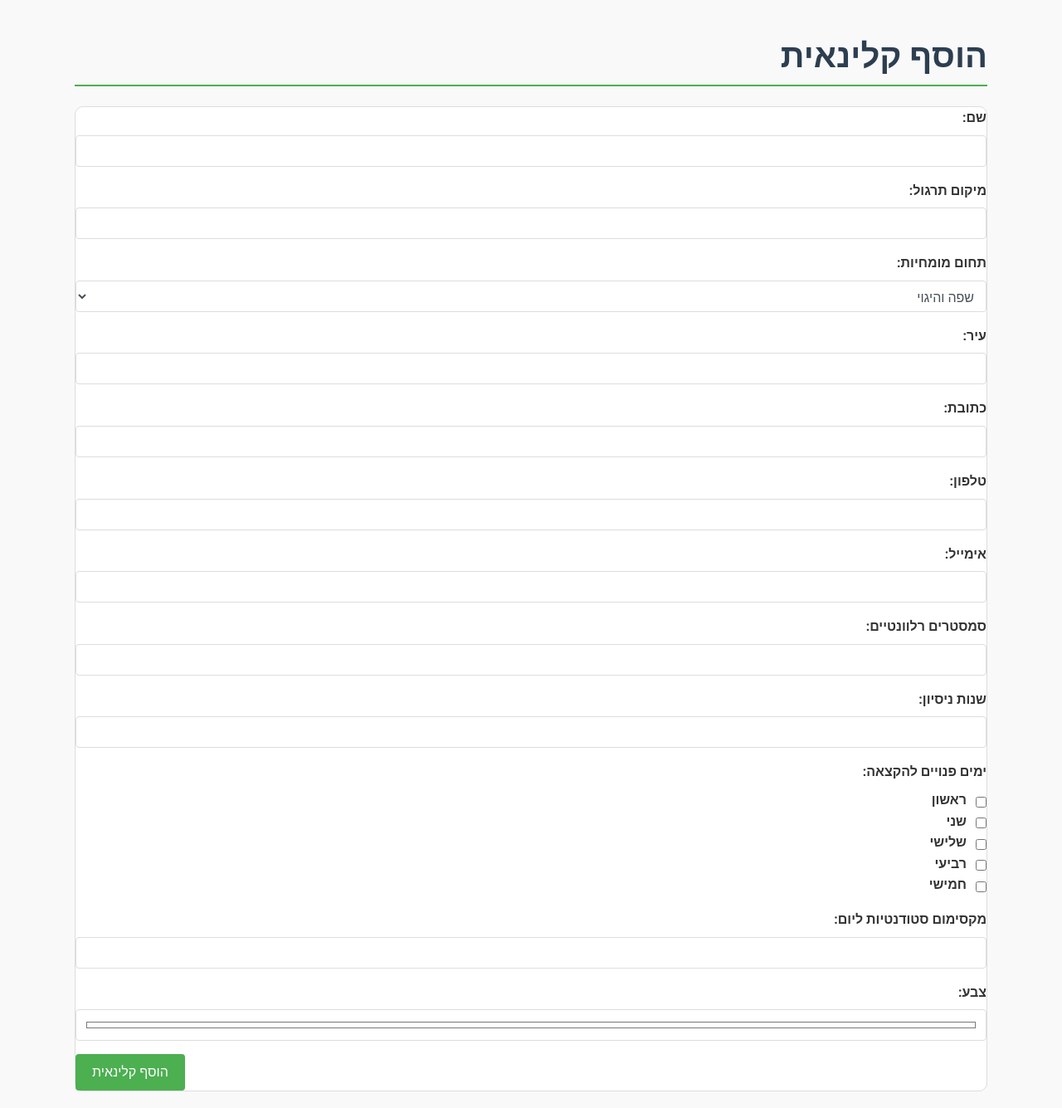
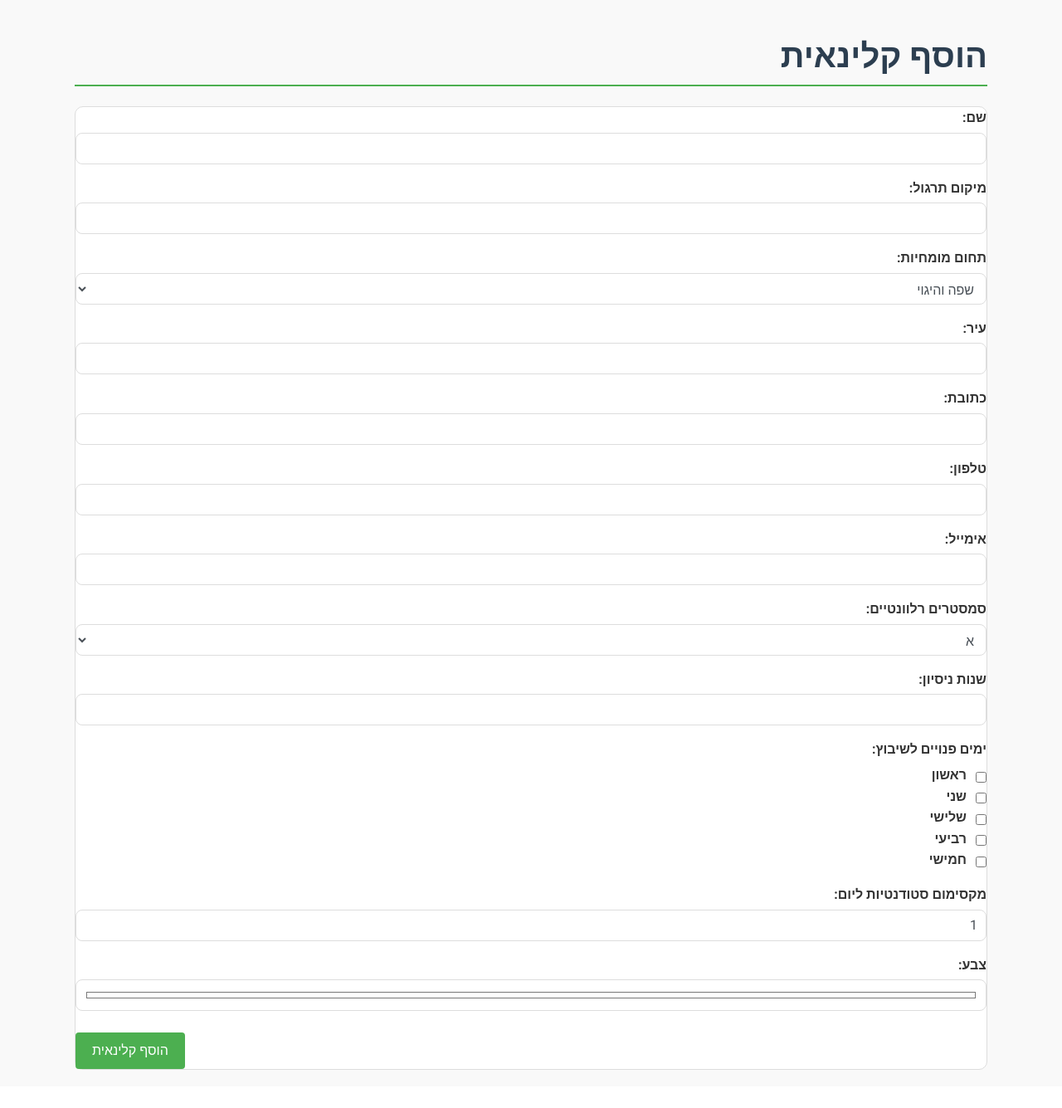
Before and after one commit to yuvsp/clinical_assignment_system, a Flask app: page /add_instructor in a window 1280 px wide. Shown: the part 58-1393 px from the top of the page at 83% size. After the commit the page ends 1347 px from the top, so only its background shows below. Run offline with Flask 3, Linux system fonts and the light colour scheme; some libraries are stand-ins or nearby versions; some web fonts are replaced.

Commit message:
more visuals

```diff
--- a/app/static/css/styles.css
+++ b/app/static/css/styles.css
@@ -135,14 +135,26 @@ form {
 
 label {
     font-weight: bold;
+    display: block; /* Ensure labels take up the full width */
+    margin-bottom: 5px; /* Add space between label and input */
 }
 
 input[type="text"], input[type="number"], select, input[type="email"], input[type="file"], .form-control {
-    width: 100%;
-    padding: 10px;
-    margin-bottom: 10px;
+    width: 100%; /* Make sure the input takes up full width */
+    padding: 10px; /* Add padding for better spacing */
+    margin-bottom: 10px; /* Add space between fields */
     border: 1px solid #dddddd;
-    border-radius: 4px;
+    border-radius: 8px;
+    box-sizing: border-box; /* Include padding and border in the element's total width and height */
+}
+
+.form-control::placeholder {
+    color: #999999; /* Make placeholder text more subtle */
+}
+
+/* Adjust form buttons */
+button, .btn {
+    margin-top: 10px; /* Add space above buttons */
 }
 
 /* Tooltip Styles */
@@ -233,7 +245,3 @@ form {
     margin-left: 1rem;
     margin-right: 1.5rem;
 }
-
-.text-right {
-    text-align: right;
-}
--- a/app/templates/add_instructor.html
+++ b/app/templates/add_instructor.html
@@ -2,7 +2,7 @@
 
 {% block content %}
 <h1 class="mb-4 text-right">הוסף קלינאית</h1>
-<form method="post" dir="rtl">
+<form action="{{ url_for('main.add_instructor') }}" method="post" dir="rtl">
     <div class="form-group text-right">
         <label for="name">שם:</label>
         <input type="text" class="form-control" id="name" name="name" required>
@@ -37,14 +37,17 @@
     </div>
     <div class="form-group text-right">
         <label for="relevant_semesters">סמסטרים רלוונטיים:</label>
-        <input type="text" class="form-control" id="relevant_semesters" name="relevant_semesters" required>
+        <select class="form-control" id="relevant_semesters" name="relevant_semesters" required>
+            <option value="א">א</option>
+            <option value="ב">ב</option>
+        </select>
     </div>
     <div class="form-group text-right">
         <label for="years_of_experience">שנות ניסיון:</label>
         <input type="number" class="form-control" id="years_of_experience" name="years_of_experience" required>
     </div>
     <div class="form-group text-right">
-        <label for="available_days_to_assign">ימים פנויים להקצאה:</label>
+        <label for="available_days_to_assign">ימים פנויים לשיבוץ:</label>
         <div class="form-check">
             <input class="form-check-input" type="checkbox" value="ראשון" id="sunday" name="available_days_to_assign">
             <label class="form-check-label" for="sunday">ראשון</label>
@@ -68,7 +71,7 @@
     </div>
     <div class="form-group text-right">
         <label for="max_students_per_day">מקסימום סטודנטיות ליום:</label>
-        <input type="number" class="form-control" id="max_students_per_day" name="max_students_per_day" required>
+        <input type="number" class="form-control" id="max_students_per_day" name="max_students_per_day" value="1" required>
     </div>
     <div class="form-group text-right">
         <label for="color">צבע:</label>
--- a/app/templates/add_student.html
+++ b/app/templates/add_student.html
@@ -35,6 +35,6 @@
         <label for="preferred_practice_area">אזור תרגול מועדף:</label>
         <input type="text" id="preferred_practice_area" name="preferred_practice_area" class="form-control" required>
     </div>
-    <button type="submit" class="btn btn-primary">הוסף סטודנט</button>
+    <button type="submit" class="btn btn-primary">הוסף סטודנטית</button>
 </form>
 {% endblock %}
```
Also changed, not shown: app/templates/editable_instructors.html (+7 -2 lines).
